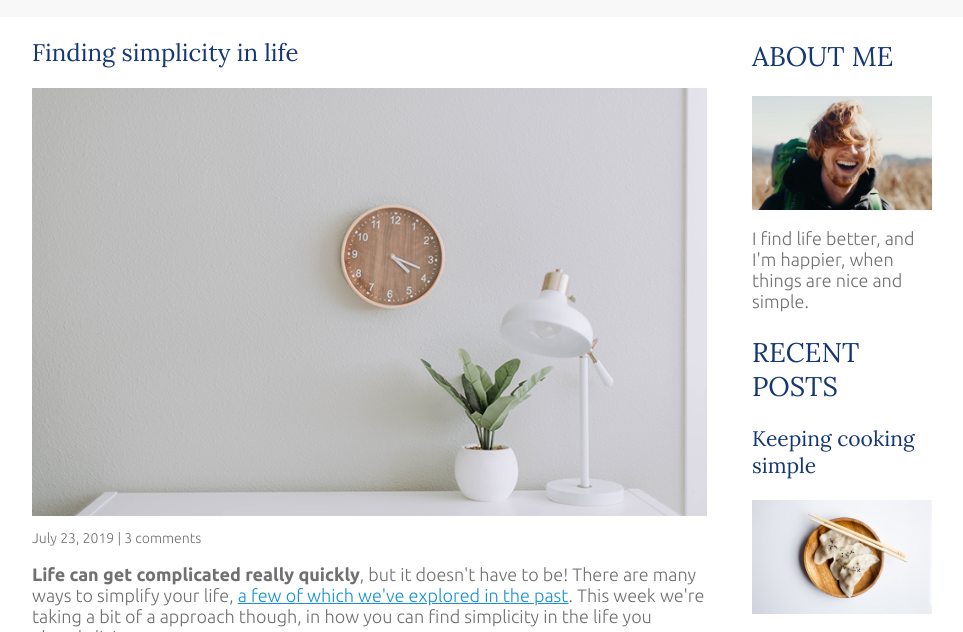
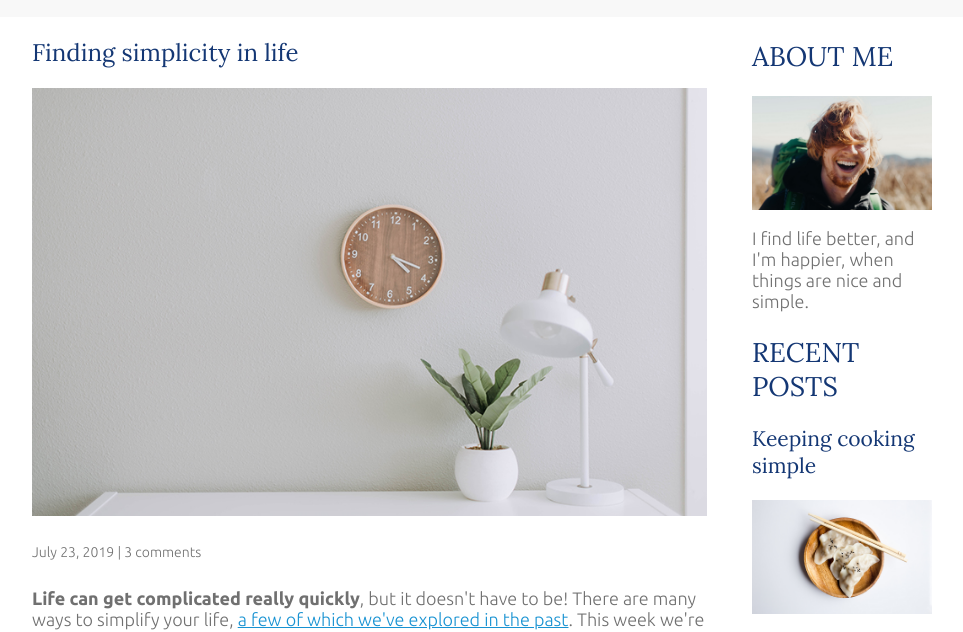
Before and after one commit to Mohak-Trivedi/simpleLifeBlog, a website built with Vite: page index.html in a window 1280 px wide. Shown: the part 112-744 px from the top of the page, without its empty margins (158-1121 px from the left). Built offline with nearby package versions, Linux system fonts and the light colour scheme.

Commit message:
completed margin and padding for featured article

```diff
--- a/css/styles.css
+++ b/css/styles.css
@@ -79,6 +79,10 @@ strong {
     text-decoration: underline;
 }
 
+.article-info {
+    margin: 2em 0;
+}
+
 /* =================
 Layout
 ================= */
@@ -158,3 +162,11 @@ nav a:focus {
         margin: .5em 0;
     }
 }
+
+/* articles */
+
+.article-featured {
+    border-bottom: 1px solid #707070;
+    padding-bottom: 2em;
+    margin-bottom: 2em;
+}
```
